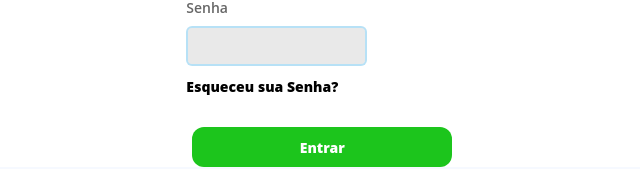
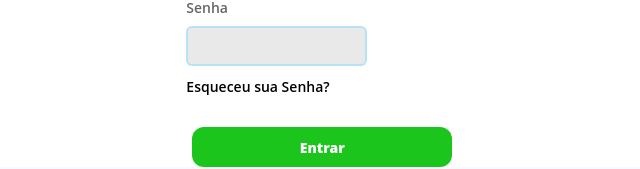
Before and after one commit to GustQueiroz/agroApp, a React (Create React App) app: page / in a window 1280 px wide. Shown: the part 482-651 px from the top of the page, without its empty margins (347-987 px from the left). Built offline with nearby package versions, Linux system fonts and the light colour scheme.

Commit message:
text wight signin

```diff
--- a/src/screens/styles/screenStyles.css
+++ b/src/screens/styles/screenStyles.css
@@ -47,7 +47,7 @@
   margin-top: 10px;
   color: black;
   font-size: 14px;
-  font-weight: 800;
+  font-weight: 600;
   cursor: pointer;
 }
 .link-p:hover {
```
